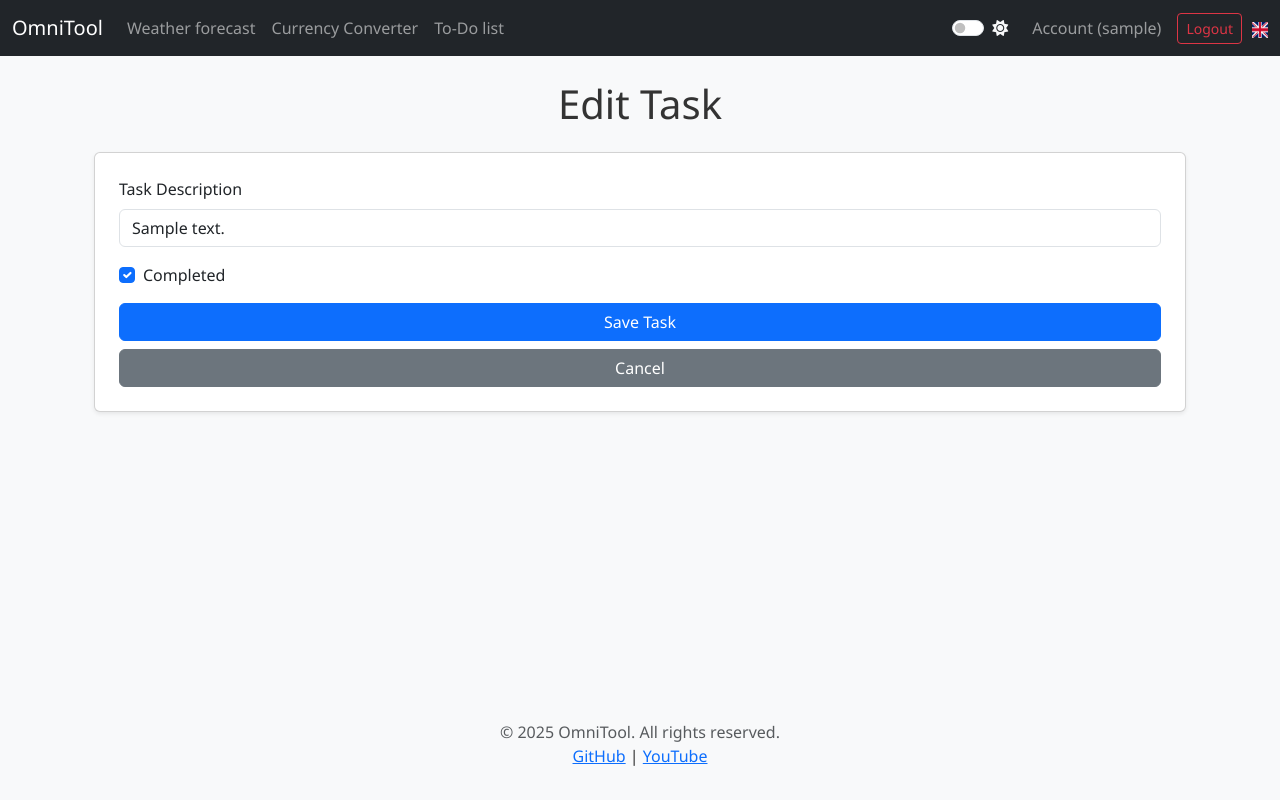
After one commit to DamiJJJ/OmniTool, a Flask app: page /todo/edit/1 in a window 1280 px wide. The commit adds this page. Run offline with Flask 3, Linux system fonts and the light colour scheme; a user stored in the database is signed in; tables that the repository leaves empty hold one stand-in row (values such as "Sample post").

Commit message:
Implement task editing in To-Do module

```diff
--- a/forms.py
+++ b/forms.py
@@ -33,3 +33,12 @@ class LoginForm(FlaskForm):
     password = PasswordField("Password", validators=[DataRequired()])
     remember = BooleanField("Remember Me")
     submit = SubmitField("Login")
+
+
+# --- To-Do tasks ---
+class TodoForm(FlaskForm):
+    description = StringField(
+        "Task Description", validators=[DataRequired(), Length(min=1, max=200)]
+    )
+    completed = BooleanField("Completed")
+    submit = SubmitField("Save Task")
--- a/modules/todo.py
+++ b/modules/todo.py
@@ -2,6 +2,7 @@ from flask import Blueprint, render_template, request, redirect, url_for, flash
 from flask_login import login_required, current_user
 from extensions import db
 from models import Todo
+from forms import TodoForm
 
 todo_bp = Blueprint("todo", __name__, template_folder="../templates")
 
@@ -9,19 +10,18 @@ todo_bp = Blueprint("todo", __name__, template_folder="../templates")
 @todo_bp.route("/todo", methods=["GET", "POST"])
 @login_required
 def todo_list():
-    if request.method == "POST":
-        task_description = request.form.get("task")
-        if not task_description:
-            flash("Task cannot be empty!", "danger")
-        else:
-            try:
-                new_task = Todo(description=task_description, user_id=current_user.id)
-                db.session.add(new_task)
-                db.session.commit()
-                flash("Task added successfully!", "success")
-            except Exception as e:
-                flash(f"Error adding task: {e}", "danger")
-                db.session.rollback()
+    form = TodoForm()
+
+    if form.validate_on_submit():
+        task_description = form.description.data
+        try:
+            new_task = Todo(description=task_description, user_id=current_user.id)
+            db.session.add(new_task)
+            db.session.commit()
+            flash("Task added successfully!", "success")
+        except Exception as e:
+            flash(f"Error adding task: {e}", "danger")
+            db.session.rollback()
 
         return redirect(url_for("todo.todo_list"))
 
@@ -30,9 +30,41 @@ def todo_list():
         .order_by(Todo.date_created.desc())
         .all()
     )
-    return render_template("todo.html", todos=todos)
+    return render_template("todo.html", todos=todos, form=form)
 
 
+# --- Task Edition --- #
+@todo_bp.route("/todo/edit/<int:task_id>", methods=["GET", "POST"])
+@login_required
+def edit_todo(task_id):
+    task = Todo.query.get_or_404(task_id)
+
+    if task.user_id != current_user.id:
+        flash("You are not authorized to edit this task.", "danger")
+        return redirect(url_for("todo.todo_list"))
+
+    form = TodoForm()
+
+    if form.validate_on_submit():
+        task.description = form.description.data
+        task.completed = form.completed.data
+        try:
+            db.session.commit()
+            flash("Task updated successfully!", "success")
+            return redirect(url_for("todo.todo_list"))
+        except Exception as e:
+            flash(f"Error updating task: {e}", "danger")
+            db.session.rollback()
+    elif request.method == "GET":
+        form.description.data = task.description
+        form.completed.data = task.completed
+
+    return render_template(
+        "edit_todo.html", title="Edit Task", form=form, task_id=task.id
+    )
+
+
+# --- Task Completion --- #
 @todo_bp.route("/todo/complete/<int:task_id>")
 @login_required
 def complete_todo(task_id):
--- /dev/null
+++ b/templates/edit_todo.html
@@ -0,0 +1,36 @@
+{% extends "base.html" %} {% block title %}Edit Task - OmniTool{% endblock %} {%
+block content %}
+<div class="container mt-4">
+  <h1 class="mb-4 text-center">Edit Task</h1>
+
+  <div class="card p-4 shadow-sm mb-4">
+    <form
+      method="POST"
+      action="{{ url_for('todo.edit_todo', task_id=task_id) }}"
+    >
+      {{ form.csrf_token }}
+      <div class="mb-3">
+        {{ form.description.label(class="form-label") }} {{
+        form.description(class="form-control") }} {% if form.description.errors
+        %}
+        <div class="text-danger">
+          {% for error in form.description.errors %}
+          <span>{{ error }}</span>
+          {% endfor %}
+        </div>
+        {% endif %}
+      </div>
+      <div class="mb-3 form-check">
+        {{ form.completed(class="form-check-input") }} {{
+        form.completed.label(class="form-check-label") }}
+      </div>
+      <div class="d-grid gap-2">
+        {{ form.submit(class="btn btn-primary") }}
+        <a href="{{ url_for('todo.todo_list') }}" class="btn btn-secondary"
+          >Cancel</a
+        >
+      </div>
+    </form>
+  </div>
+</div>
+{% endblock %}
```
Also changed, not shown: templates/todo.html (+22 -24 lines).
